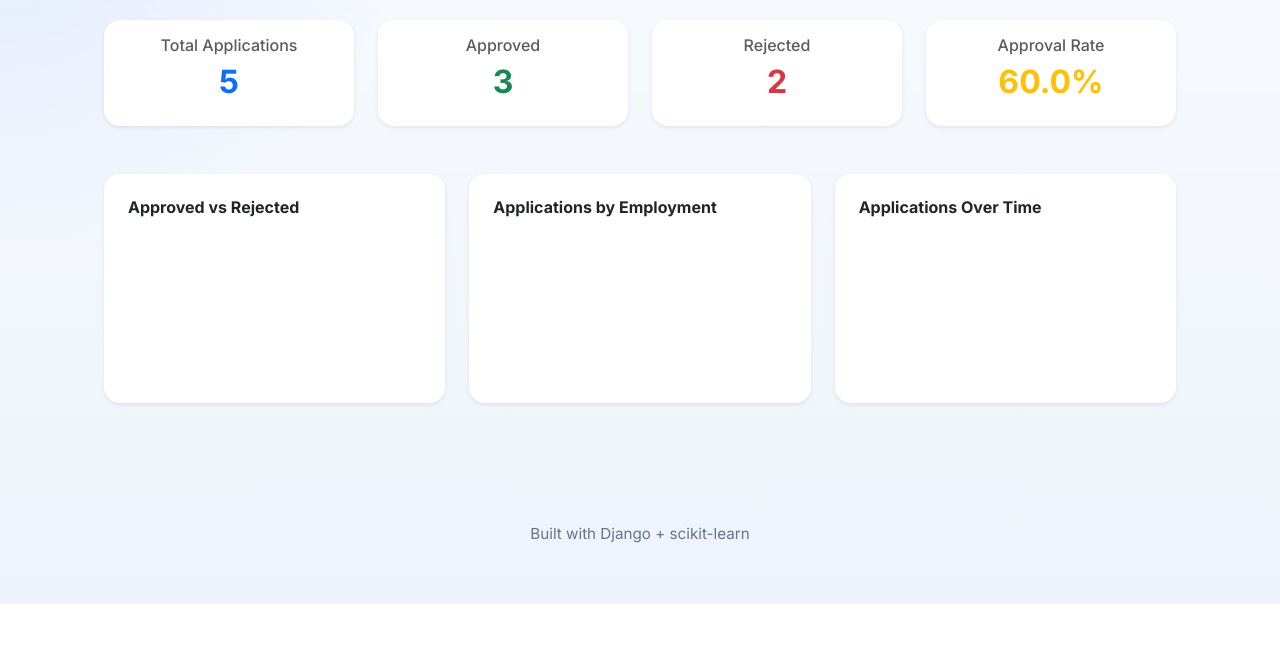
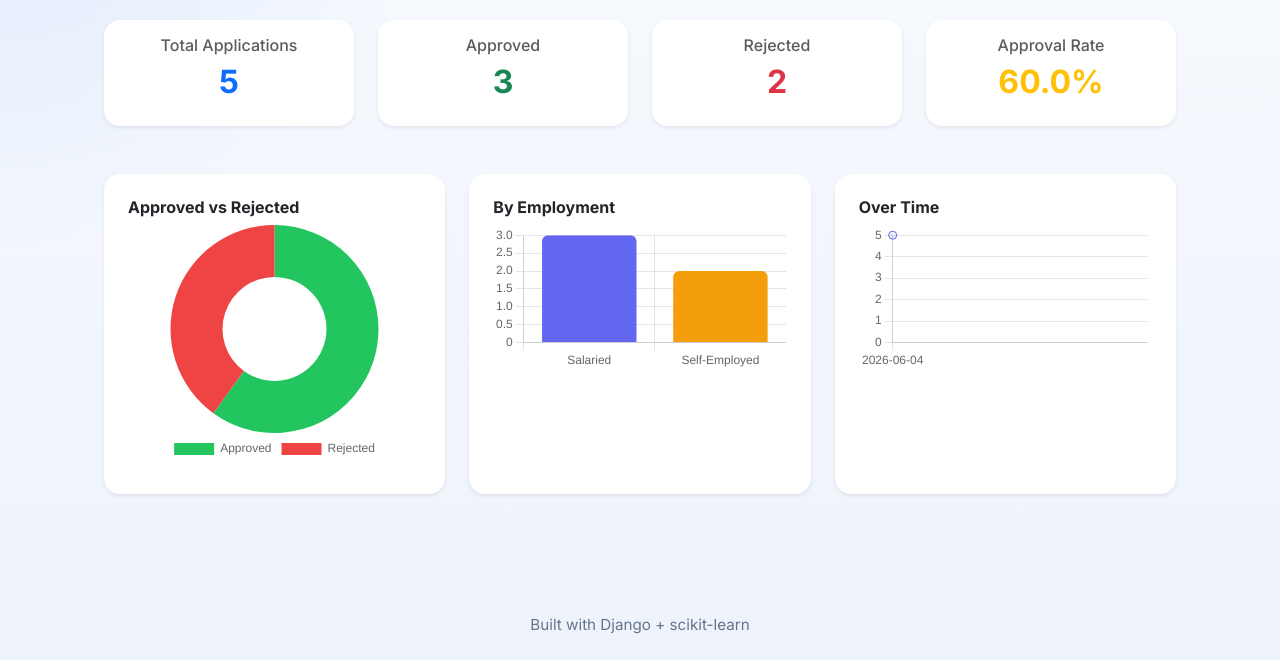
Before and after one commit to kartik-silodiya/loansmart, a Django app: page /dashboard/ in a window 1280 px wide. Shown: the part 196-856 px from the top of the page. Before the commit the page ends 800 px from the top, so only its background shows below. Run offline with Django 4.2, Linux system fonts and the light colour scheme; data comes from the database, SQL or seed files in the repository; both versions use the stored data as it was after the commit.

Commit message:
Fix chart infinite loop - stable dashboard v2

```diff
--- a/loan_app/templates/dashboard.html
+++ b/loan_app/templates/dashboard.html
@@ -5,122 +5,104 @@
 
   <h2 class="fw-bold mb-4">📊 Dashboard</h2>
 
-  <!-- ── Stat Cards ── -->
+  <!-- Stat Cards -->
   <div class="row g-4 mb-5">
-
     <div class="col-md-3">
       <div class="card text-center shadow-sm border-0 rounded-4 p-3">
         <h6 class="text-muted">Total Applications</h6>
         <h2 class="fw-bold text-primary">{{ total }}</h2>
       </div>
     </div>
-
     <div class="col-md-3">
       <div class="card text-center shadow-sm border-0 rounded-4 p-3">
         <h6 class="text-muted">Approved</h6>
         <h2 class="fw-bold text-success">{{ approved }}</h2>
       </div>
     </div>
-
     <div class="col-md-3">
       <div class="card text-center shadow-sm border-0 rounded-4 p-3">
         <h6 class="text-muted">Rejected</h6>
         <h2 class="fw-bold text-danger">{{ rejected }}</h2>
       </div>
     </div>
-
     <div class="col-md-3">
       <div class="card text-center shadow-sm border-0 rounded-4 p-3">
         <h6 class="text-muted">Approval Rate</h6>
         <h2 class="fw-bold text-warning">{{ approval_rate }}%</h2>
       </div>
     </div>
-
   </div>
 
-  <!-- ── Charts Row ── -->
+  <!-- Charts -->
   <div class="row g-4">
-
-    <!-- Pie Chart -->
     <div class="col-md-4">
-      <div class="card shadow-sm border-0 rounded-4 p-4">
-        <h6 class="fw-bold mb-3">Approved vs Rejected</h6>
-        <canvas id="pieChart"></canvas>
+      <div class="card shadow-sm border-0 rounded-4 p-4" style="height:320px;">
+        <h6 class="fw-bold mb-2">Approved vs Rejected</h6>
+        <canvas id="pieChart" style="max-height:240px;"></canvas>
       </div>
     </div>
-
-    <!-- Bar Chart -->
     <div class="col-md-4">
-      <div class="card shadow-sm border-0 rounded-4 p-4">
-        <h6 class="fw-bold mb-3">Applications by Employment</h6>
-        <canvas id="barChart"></canvas>
+      <div class="card shadow-sm border-0 rounded-4 p-4" style="height:320px;">
+        <h6 class="fw-bold mb-2">By Employment</h6>
+        <canvas id="barChart" style="max-height:240px;"></canvas>
       </div>
     </div>
-
-    <!-- Line Chart -->
     <div class="col-md-4">
-      <div class="card shadow-sm border-0 rounded-4 p-4">
-        <h6 class="fw-bold mb-3">Applications Over Time</h6>
-        <canvas id="lineChart"></canvas>
+      <div class="card shadow-sm border-0 rounded-4 p-4" style="height:320px;">
+        <h6 class="fw-bold mb-2">Over Time</h6>
+        <canvas id="lineChart" style="max-height:240px;"></canvas>
       </div>
     </div>
-
   </div>
 
 </div>
 
-<script src="https://cdn.jsdelivr.net/npm/chart.js"></script>
+<script src="https://cdn.jsdelivr.net/npm/chart.js@4.4.0/dist/chart.umd.min.js"></script>
+<script>
+  Chart.defaults.animation = false;
 
-<script>
-  // ✅ Data loaded cleanly from Django as JSON
-  const approved = {{ approved }};
-  const rejected = {{ rejected }};
-  const employmentLabels = {{ employment_labels_json }};
-  const employmentCounts = {{ employment_counts_json }};
-  const dailyLabels = {{ daily_labels_json }};
-  const dailyCounts = {{ daily_counts_json }};
-
-  // Pie Chart
   new Chart(document.getElementById("pieChart"), {
     type: "doughnut",
     data: {
       labels: ["Approved", "Rejected"],
       datasets: [{
-        data: [approved, rejected],
+        data: [{{ approved }}, {{ rejected }}],
         backgroundColor: ["#22c55e", "#ef4444"],
         borderWidth: 0,
       }]
     },
-    options: { plugins: { legend: { position: "bottom" } } }
+    options: {
+      responsive: true,
+      maintainAspectRatio: true,
+      plugins: { legend: { position: "bottom" } }
+    }
   });
 
-  // Bar Chart
   new Chart(document.getElementById("barChart"), {
     type: "bar",
     data: {
-      labels: employmentLabels,
+      labels: {{ employment_labels_json|safe }},
       datasets: [{
-        label: "Applications",
-        data: employmentCounts,
+        data: {{ employment_counts_json|safe }},
         backgroundColor: ["#6366f1", "#f59e0b", "#14b8a6"],
         borderRadius: 6,
         borderWidth: 0,
       }]
     },
     options: {
+      responsive: true,
+      maintainAspectRatio: true,
       plugins: { legend: { display: false } },
       scales: { y: { beginAtZero: true } }
     }
   });
 
-  // Line Chart
   new Chart(document.getElementById("lineChart"), {
     type: "line",
     data: {
-      labels: dailyLabels,
+      labels: {{ daily_labels_json|safe }},
       datasets: [{
-        label: "Applications",
-        data: dailyCounts,
+        data: {{ daily_counts_json|safe }},
         borderColor: "#6366f1",
         backgroundColor: "rgba(99,102,241,0.1)",
         fill: true,
@@ -129,9 +111,12 @@
       }]
     },
     options: {
+      responsive: true,
+      maintainAspectRatio: true,
       plugins: { legend: { display: false } },
       scales: { y: { beginAtZero: true } }
     }
   });
 </script>
+
 {% endblock %}
```
Also changed, not shown: db.sqlite3.
